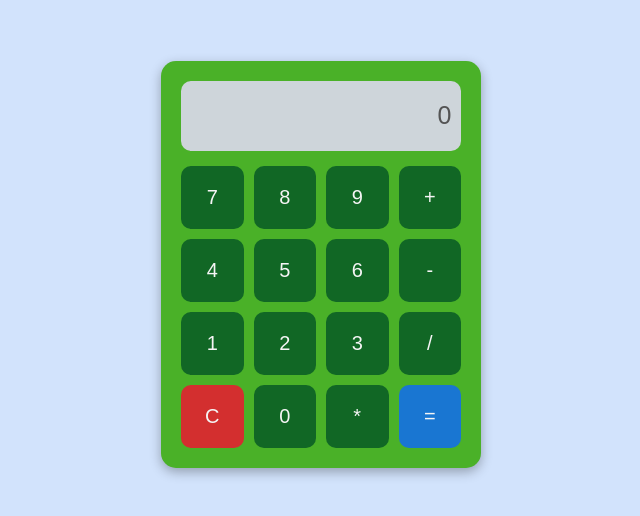
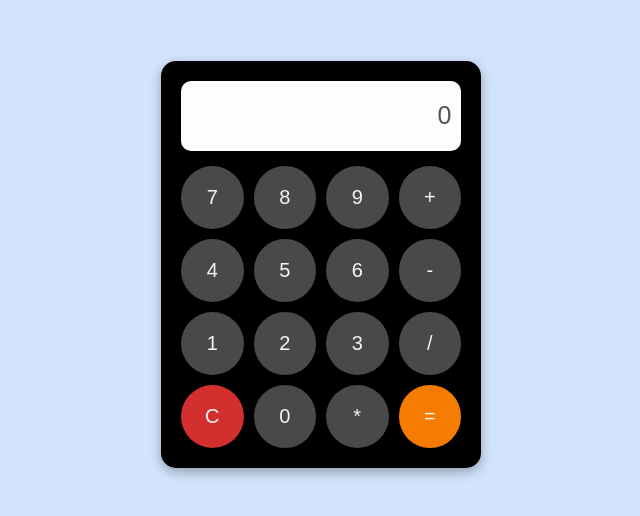
Before and after one commit to Shubhu007-ai/Codsoft, a plain HTML site: page Basic Calculator/index3.html in a window 1280 px wide. Shown: the part 144-660 px from the top of the page, without its empty margins (319-959 px from the left). Drawn offline with Linux system fonts and the light colour scheme.

Commit message:
Update style3.css

```diff
--- a/Basic Calculator/style3.css
+++ b/Basic Calculator/style3.css
@@ -8,7 +8,7 @@ body {
 }
 
 .calculator {
-  background: #4ab128;
+  background: black;
   padding: 20px;
   border-radius: 15px;
   box-shadow: 0 4px 12px rgba(0, 0, 0, 0.3);
@@ -24,7 +24,7 @@ body {
   border: none;
   border-radius: 10px;
   margin-bottom: 15px;
-  background: #ced5da;
+  background: #fcfdfd;
 }
 
 .buttons {
@@ -36,17 +36,16 @@ body {
 button {
   padding: 20px;
   font-size: 20px;
-  background: #116725;
+  background: #494949;
   color: #F5F5F5;
   border: none;
-  border-radius: 10px;
+  border-radius: 40px;
   cursor: pointer;
   transition: background 0.3s ease;
 }
 
 button:hover {
-  background: #34dd86;
-  color: black;
+  background: #2b2a2a;
 }
 
 .clear {
@@ -58,9 +57,19 @@ button:hover {
 }
 
 .equal {
-  background-color: #1976d2;
+  background-color: #f57c00;
 }
 
 .equal:hover {
-  background-color: #0d47a1;
+  background-color: #dd6802;
+  color: black;
 }
+
+.operator {
+  background-color: #f57c00;
+}
+
+.operator:hover {
+  background-color: #dd6802;
+    color: black;
+}
```
